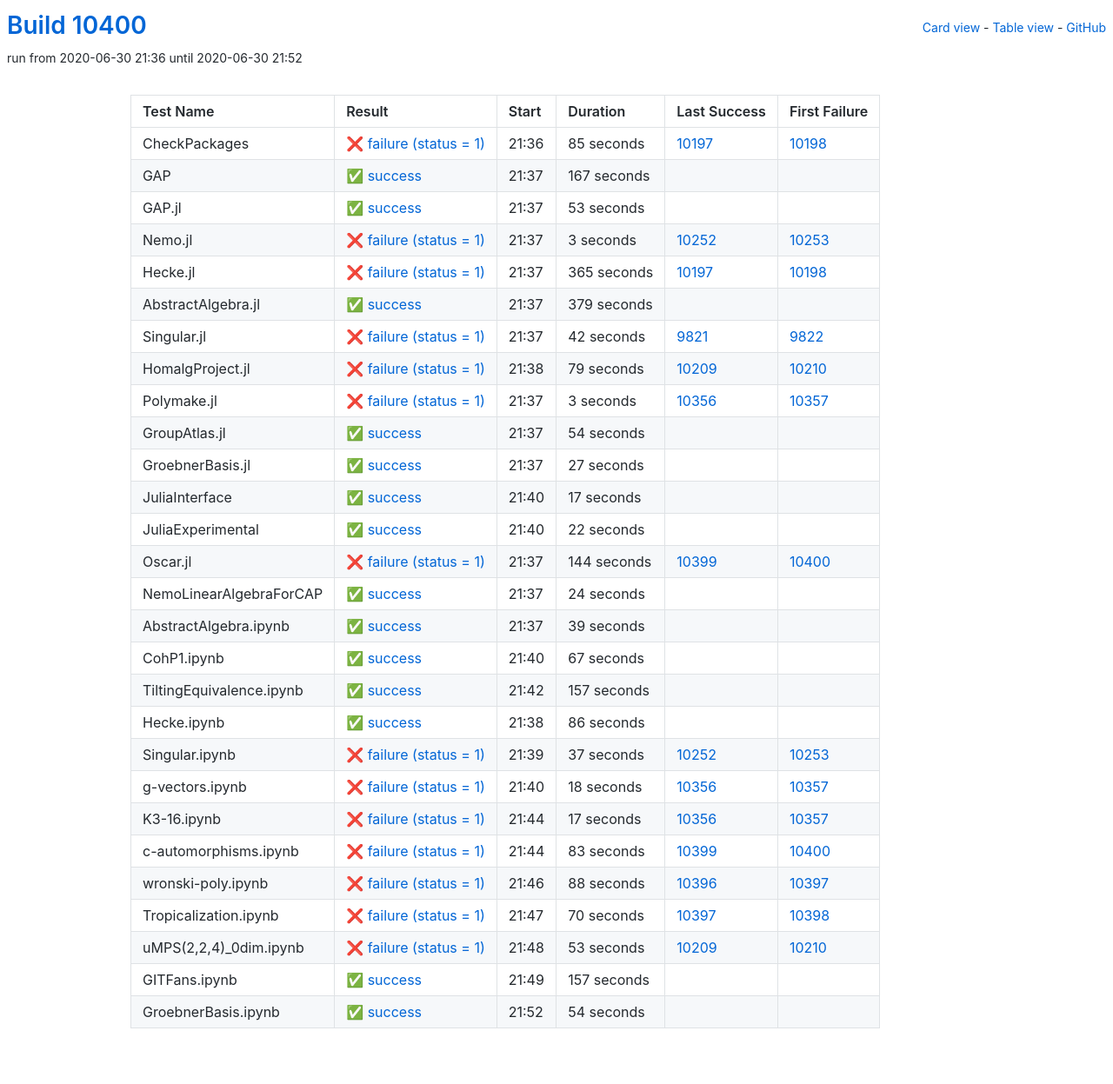
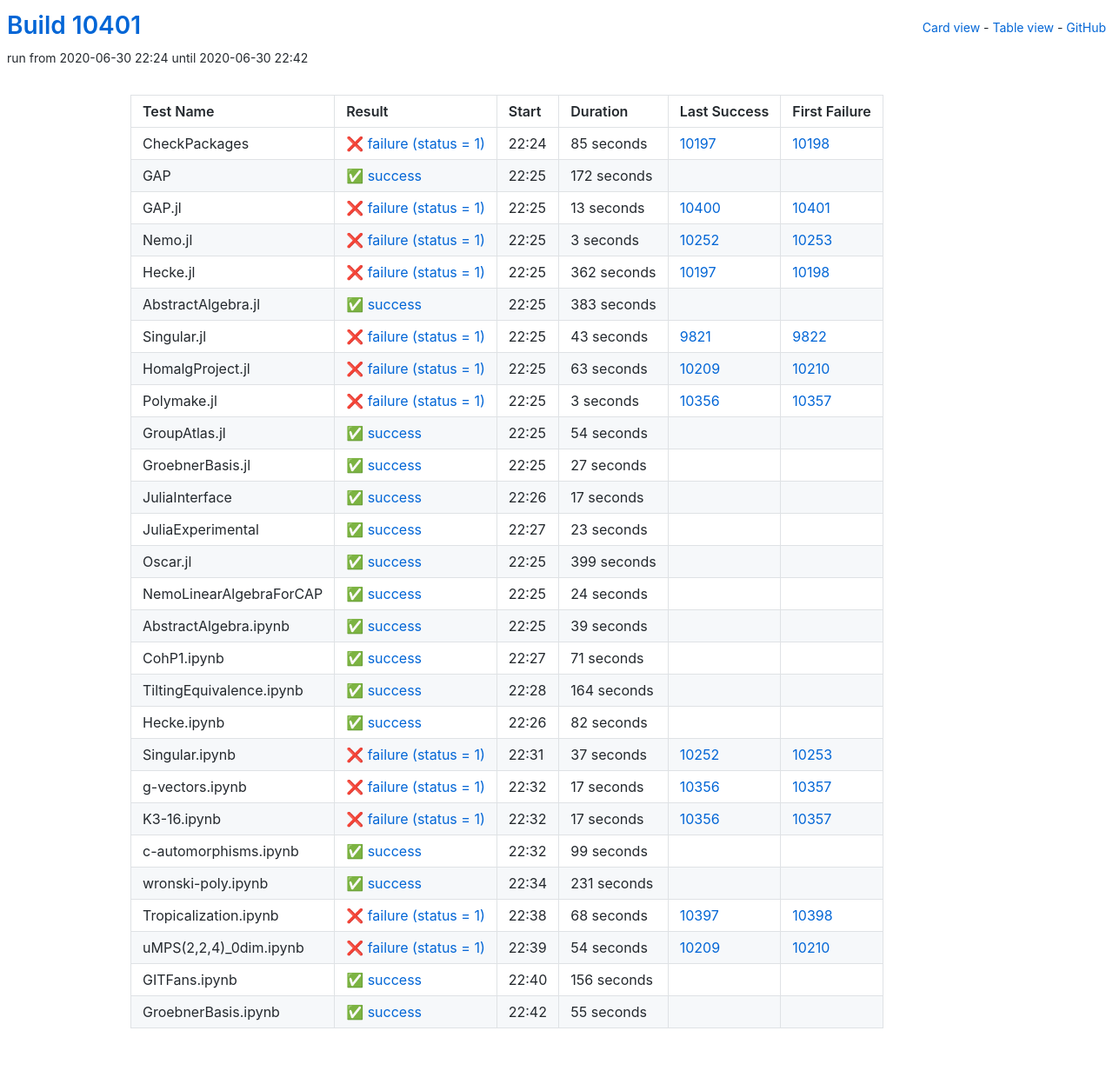
Before and after one commit to oscar-system/oscar-ci-status, a Jekyll site: the page built from table.html, in a window 1280 px wide. Shown: the whole page at 87% size. Built offline with Jekyll 4.4.1, drawn with Linux system fonts in a browser that asks for light colours.

Commit message:
Build #10401

```diff
--- a/_data/ci.yml
+++ b/_data/ci.yml
@@ -1,6 +1,6 @@
 ---
-build: 10400
-build_url: https://oscarci.mathematik.uni-kl.de/job/oscar/10400/
+build: 10401
+build_url: https://oscarci.mathematik.uni-kl.de/job/oscar/10401/
 job: oscar
 organization: oscar-system
 repo: oscar-ci-status
@@ -8,8 +8,8 @@
 tests:
 - name: CheckPackages
   id: checkpackages
-  log: https://oscarci.mathematik.uni-kl.de/job/oscar/10400/artifact/logs/build-10400/CheckPackages.log
-  start: 2020-06-30 21:36
+  log: https://oscarci.mathematik.uni-kl.de/job/oscar/10401/artifact/logs/build-10401/CheckPackages.log
+  start: 2020-06-30 22:24
   success: false
   exitcode: 1
   status: failure
@@ -20,32 +20,32 @@
   first_failure_url: https://oscarci.mathematik.uni-kl.de/job/oscar/10198/
 - name: GAP
   id: gap
-  log: https://oscarci.mathematik.uni-kl.de/job/oscar/10400/artifact/logs/build-10400/GAP.log
-  start: 2020-06-30 21:37
+  log: https://oscarci.mathematik.uni-kl.de/job/oscar/10401/artifact/logs/build-10401/GAP.log
+  start: 2020-06-30 22:25
   success: true
   exitcode: 0
   status: success
-  duration: 167
+  duration: 172
   last_success: false
   last_success_url:
   first_failure: false
   first_failure_url:
 - name: GAP.jl
   id: gap-jl
-  log: https://oscarci.mathematik.uni-kl.de/job/oscar/10400/artifact/logs/build-10400/GAP.jl.log
-  start: 2020-06-30 21:37
-  success: true
-  exitcode: 0
-  status: success
-  duration: 53
-  last_success: false
-  last_success_url:
-  first_failure: false
-  first_failure_url:
+  log: https://oscarci.mathematik.uni-kl.de/job/oscar/10401/artifact/logs/build-10401/GAP.jl.log
+  start: 2020-06-30 22:25
+  success: false
+  exitcode: 1
+  status: failure
+  duration: 13
+  last_success: 10400
+  last_success_url: https://oscarci.mathematik.uni-kl.de/job/oscar/10400/
+  first_failure: 10401
+  first_failure_url: https://oscarci.mathematik.uni-kl.de/job/oscar/10401/
 - name: Nemo.jl
   id: nemo-jl
-  log: https://oscarci.mathematik.uni-kl.de/job/oscar/10400/artifact/logs/build-10400/Nemo.jl.log
-  start: 2020-06-30 21:37
+  log: https://oscarci.mathematik.uni-kl.de/job/oscar/10401/artifact/logs/build-10401/Nemo.jl.log
+  start: 2020-06-30 22:25
   success: false
   exitcode: 1
   status: failure
@@ -56,56 +56,56 @@
   first_failure_url: https://oscarci.mathematik.uni-kl.de/job/oscar/10253/
 - name: Hecke.jl
   id: hecke-jl
-  log: https://oscarci.mathematik.uni-kl.de/job/oscar/10400/artifact/logs/build-10400/Hecke.jl.log
-  start: 2020-06-30 21:37
+  log: https://oscarci.mathematik.uni-kl.de/job/oscar/10401/artifact/logs/build-10401/Hecke.jl.log
+  start: 2020-06-30 22:25
   success: false
   exitcode: 1
   status: failure
-  duration: 365
+  duration: 362
   last_success: 10197
   last_success_url: https://oscarci.mathematik.uni-kl.de/job/oscar/10197/
   first_failure: 10198
   first_failure_url: https://oscarci.mathematik.uni-kl.de/job/oscar/10198/
 - name: AbstractAlgebra.jl
   id: abstractalgebra-jl
-  log: https://oscarci.mathematik.uni-kl.de/job/oscar/10400/artifact/logs/build-10400/AbstractAlgebra.jl.log
-  start: 2020-06-30 21:37
+  log: https://oscarci.mathematik.uni-kl.de/job/oscar/10401/artifact/logs/build-10401/AbstractAlgebra.jl.log
+  start: 2020-06-30 22:25
   success: true
   exitcode: 0
   status: success
-  duration: 379
+  duration: 383
   last_success: false
   last_success_url:
   first_failure: false
   first_failure_url:
 - name: Singular.jl
   id: singular-jl
-  log: https://oscarci.mathematik.uni-kl.de/job/oscar/10400/artifact/logs/build-10400/Singular.jl.log
-  start: 2020-06-30 21:37
+  log: https://oscarci.mathematik.uni-kl.de/job/oscar/10401/artifact/logs/build-10401/Singular.jl.log
+  start: 2020-06-30 22:25
   success: false
   exitcode: 1
   status: failure
-  duration: 42
+  duration: 43
   last_success: 9821
   last_success_url: https://oscarci.mathematik.uni-kl.de/job/oscar/9821/
   first_failure: 9822
   first_failure_url: https://oscarci.mathematik.uni-kl.de/job/oscar/9822/
 - name: HomalgProject.jl
   id: homalgproject-jl
-  log: https://oscarci.mathematik.uni-kl.de/job/oscar/10400/artifact/logs/build-10400/HomalgProject.jl.log
-  start: 2020-06-30 21:38
+  log: https://oscarci.mathematik.uni-kl.de/job/oscar/10401/artifact/logs/build-10401/HomalgProject.jl.log
+  start: 2020-06-30 22:25
   success: false
   exitcode: 1
   status: failure
-  duration: 79
+  duration: 63
   last_success: 10209
   last_success_url: https://oscarci.mathematik.uni-kl.de/job/oscar/10209/
   first_failure: 10210
   first_failure_url: https://oscarci.mathematik.uni-kl.de/job/oscar/10210/
 - name: Polymake.jl
   id: polymake-jl
-  log: https://oscarci.mathematik.uni-kl.de/job/oscar/10400/artifact/logs/build-10400/Polymake.jl.log
-  start: 2020-06-30 21:37
+  log: https://oscarci.mathematik.uni-kl.de/job/oscar/10401/artifact/logs/build-10401/Polymake.jl.log
+  start: 2020-06-30 22:25
   success: false
   exitcode: 1
   status: failure
@@ -116,8 +116,8 @@
   first_failure_url: https://oscarci.mathematik.uni-kl.de/job/oscar/10357/
 - name: GroupAtlas.jl
   id: groupatlas-jl
-  log: https://oscarci.mathematik.uni-kl.de/job/oscar/10400/artifact/logs/build-10400/GroupAtlas.jl.log
-  start: 2020-06-30 21:37
+  log: https://oscarci.mathematik.uni-kl.de/job/oscar/10401/artifact/logs/build-10401/GroupAtlas.jl.log
+  start: 2020-06-30 22:25
   success: true
   exitcode: 0
   status: success
@@ -128,8 +128,8 @@
   first_failure_url:
 - name: GroebnerBasis.jl
   id: groebnerbasis-jl
-  log: https://oscarci.mathematik.uni-kl.de/job/oscar/10400/artifact/logs/build-10400/GroebnerBasis.jl.log
-  start: 2020-06-30 21:37
+  log: https://oscarci.mathematik.uni-kl.de/job/oscar/10401/artifact/logs/build-10401/GroebnerBasis.jl.log
+  start: 2020-06-30 22:25
   success: true
   exitcode: 0
   status: success
@@ -140,8 +140,8 @@
   first_failure_url:
 - name: JuliaInterface
   id: juliainterface
-  log: https://oscarci.mathematik.uni-kl.de/job/oscar/10400/artifact/logs/build-10400/JuliaInterface.log
-  start: 2020-06-30 21:40
+  log: https://oscarci.mathematik.uni-kl.de/job/oscar/10401/artifact/logs/build-10401/JuliaInterface.log
+  start: 2020-06-30 22:26
   success: true
   exitcode: 0
   status: success
@@ -152,32 +152,32 @@
   first_failure_url:
 - name: JuliaExperimental
   id: juliaexperimental
-  log: https://oscarci.mathematik.uni-kl.de/job/oscar/10400/artifact/logs/build-10400/JuliaExperimental.log
-  start: 2020-06-30 21:40
+  log: https://oscarci.mathematik.uni-kl.de/job/oscar/10401/artifact/logs/build-10401/JuliaExperimental.log
+  start: 2020-06-30 22:27
   success: true
   exitcode: 0
   status: success
-  duration: 22
+  duration: 23
   last_success: false
   last_success_url:
   first_failure: false
   first_failure_url:
 - name: Oscar.jl
   id: oscar-jl
-  log: https://oscarci.mathematik.uni-kl.de/job/oscar/10400/artifact/logs/build-10400/Oscar.jl.log
-  start: 2020-06-30 21:37
-  success: false
-  exitcode: 1
-  status: failure
-  duration: 144
-  last_success: 10399
-  last_success_url: https://oscarci.mathematik.uni-kl.de/job/oscar/10399/
-  first_failure: 10400
-  first_failure_url: https://oscarci.mathematik.uni-kl.de/job/oscar/10400/
+  log: https://oscarci.mathematik.uni-kl.de/job/oscar/10401/artifact/logs/build-10401/Oscar.jl.log
+  start: 2020-06-30 22:25
+  success: true
+  exitcode: 0
+  status: success
+  duration: 399
+  last_success: false
+  last_success_url:
+  first_failure: false
+  first_failure_url:
 - name: NemoLinearAlgebraForCAP
   id: nemolinearalgebraforcap
-  log: https://oscarci.mathematik.uni-kl.de/job/oscar/10400/artifact/logs/build-10400/NemoLinearAlgebraForCAP.log
-  start: 2020-06-30 21:37
+  log: https://oscarci.mathematik.uni-kl.de/job/oscar/10401/artifact/logs/build-10401/NemoLinearAlgebraForCAP.log
+  start: 2020-06-30 22:25
   success: true
   exitcode: 0
   status: success
@@ -188,8 +188,8 @@
   first_failure_url:
 - name: AbstractAlgebra.ipynb
   id: abstractalgebra-ipynb
-  log: https://oscarci.mathematik.uni-kl.de/job/oscar/10400/artifact/logs/build-10400/AbstractAlgebra.ipynb.log
-  start: 2020-06-30 21:37
+  log: https://oscarci.mathematik.uni-kl.de/job/oscar/10401/artifact/logs/build-10401/AbstractAlgebra.ipynb.log
+  start: 2020-06-30 22:25
   success: true
   exitcode: 0
   status: success
@@ -200,44 +200,44 @@
   first_failure_url:
 - name: CohP1.ipynb
   id: cohp1-ipynb
-  log: https://oscarci.mathematik.uni-kl.de/job/oscar/10400/artifact/logs/build-10400/CohP1.ipynb.log
-  start: 2020-06-30 21:40
+  log: https://oscarci.mathematik.uni-kl.de/job/oscar/10401/artifact/logs/build-10401/CohP1.ipynb.log
+  start: 2020-06-30 22:27
   success: true
   exitcode: 0
   status: success
-  duration: 67
+  duration: 71
   last_success: false
   last_success_url:
   first_failure: false
   first_failure_url:
 - name: TiltingEquivalence.ipynb
   id: tiltingequivalence-ipynb
-  log: https://oscarci.mathematik.uni-kl.de/job/oscar/10400/artifact/logs/build-10400/TiltingEquivalence.ipynb.log
-  start: 2020-06-30 21:42
+  log: https://oscarci.mathematik.uni-kl.de/job/oscar/10401/artifact/logs/build-10401/TiltingEquivalence.ipynb.log
+  start: 2020-06-30 22:28
   success: true
   exitcode: 0
   status: success
-  duration: 157
+  duration: 164
   last_success: false
   last_success_url:
   first_failure: false
   first_failure_url:
 - name: Hecke.ipynb
   id: hecke-ipynb
-  log: https://oscarci.mathematik.uni-kl.de/job/oscar/10400/artifact/logs/build-10400/Hecke.ipynb.log
-  start: 2020-06-30 21:38
+  log: https://oscarci.mathematik.uni-kl.de/job/oscar/10401/artifact/logs/build-10401/Hecke.ipynb.log
+  start: 2020-06-30 22:26
   success: true
   exitcode: 0
   status: success
-  duration: 86
+  duration: 82
   last_success: false
   last_success_url:
   first_failure: false
   first_failure_url:
 - name: Singular.ipynb
   id: singular-ipynb
-  log: https://oscarci.mathematik.uni-kl.de/job/oscar/10400/artifact/logs/build-10400/Singular.ipynb.log
-  start: 2020-06-30 21:39
+  log: https://oscarci.mathematik.uni-kl.de/job/oscar/10401/artifact/logs/build-10401/Singular.ipynb.log
+  start: 2020-06-30 22:31
   success: false
   exitcode: 1
   status: failure
@@ -248,20 +248,20 @@
   first_failure_url: https://oscarci.mathematik.uni-kl.de/job/oscar/10253/
 - name: g-vectors.ipynb
   id: g-vectors-ipynb
-  log: https://oscarci.mathematik.uni-kl.de/job/oscar/10400/artifact/logs/build-10400/g-vectors.ipynb.log
-  start: 2020-06-30 21:40
+  log: https://oscarci.mathematik.uni-kl.de/job/oscar/10401/artifact/logs/build-10401/g-vectors.ipynb.log
+  start: 2020-06-30 22:32
   success: false
   exitcode: 1
   status: failure
-  duration: 18
+  duration: 17
   last_success: 10356
   last_success_url: https://oscarci.mathematik.uni-kl.de/job/oscar/10356/
   first_failure: 10357
   first_failure_url: https://oscarci.mathematik.uni-kl.de/job/oscar/10357/
 - name: K3-16.ipynb
   id: k3-16-ipynb
-  log: https://oscarci.mathematik.uni-kl.de/job/oscar/10400/artifact/logs/build-10400/K3-16.ipynb.log
-  start: 2020-06-30 21:44
+  log: https://oscarci.mathematik.uni-kl.de/job/oscar/10401/artifact/logs/build-10401/K3-16.ipynb.log
+  start: 2020-06-30 22:32
   success: false
   exitcode: 1
   status: failure
@@ -272,72 +272,72 @@
   first_failure_url: https://oscarci.mathematik.uni-kl.de/job/oscar/10357/
 - name: c-automorphisms.ipynb
   id: c-automorphisms-ipynb
-  log: https://oscarci.mathematik.uni-kl.de/job/oscar/10400/artifact/logs/build-10400/c-automorphisms.ipynb.log
-  start: 2020-06-30 21:44
+  log: https://oscarci.mathematik.uni-kl.de/job/oscar/10401/artifact/logs/build-10401/c-automorphisms.ipynb.log
+  start: 2020-06-30 22:32
+  success: true
+  exitcode: 0
+  status: success
+  duration: 99
+  last_success: false
+  last_success_url:
+  first_failure: false
+  first_failure_url:
+- name: wronski-poly.ipynb
+  id: wronski-poly-ipynb
+  log: https://oscarci.mathematik.uni-kl.de/job/oscar/10401/artifact/logs/build-10401/wronski-poly.ipynb.log
+  start: 2020-06-30 22:34
+  success: true
+  exitcode: 0
+  status: success
+  duration: 231
+  last_success: false
+  last_success_url:
+  first_failure: false
+  first_failure_url:
+- name: Tropicalization.ipynb
+  id: tropicalization-ipynb
+  log: https://oscarci.mathematik.uni-kl.de/job/oscar/10401/artifact/logs/build-10401/Tropicalization.ipynb.log
+  start: 2020-06-30 22:38
   success: false
   exitcode: 1
   status: failure
-  duration: 83
-  last_success: 10399
-  last_success_url: https://oscarci.mathematik.uni-kl.de/job/oscar/10399/
-  first_failure: 10400
-  first_failure_url: https://oscarci.mathematik.uni-kl.de/job/oscar/10400/
-- name: wronski-poly.ipynb
-  id: wronski-poly-ipynb
-  log: https://oscarci.mathematik.uni-kl.de/job/oscar/10400/artifact/logs/build-10400/wronski-poly.ipynb.log
-  start: 2020-06-30 21:46
-  success: false
-  exitcode: 1
-  status: failure
-  duration: 88
-  last_success: 10396
-  last_success_url: https://oscarci.mathematik.uni-kl.de/job/oscar/10396/
-  first_failure: 10397
-  first_failure_url: https://oscarci.mathematik.uni-kl.de/job/oscar/10397/
-- name: Tropicalization.ipynb
-  id: tropicalization-ipynb
-  log: https://oscarci.mathematik.uni-kl.de/job/oscar/10400/artifact/logs/build-10400/Tropicalization.ipynb.log
-  start: 2020-06-30 21:47
-  success: false
-  exitcode: 1
-  status: failure
-  duration: 70
+  duration: 68
   last_success: 10397
   last_success_url: https://oscarci.mathematik.uni-kl.de/job/oscar/10397/
   first_failure: 10398
   first_failure_url: https://oscarci.mathematik.uni-kl.de/job/oscar/10398/
 - name: uMPS(2,2,4)_0dim.ipynb
   id: umps-2-2-4-0dim-ipynb
-  log: https://oscarci.mathematik.uni-kl.de/job/oscar/10400/artifact/logs/build-10400/uMPS-2-2-4-_0dim.ipynb.log
-  start: 2020-06-30 21:48
+  log: https://oscarci.mathematik.uni-kl.de/job/oscar/10401/artifact/logs/build-10401/uMPS-2-2-4-_0dim.ipynb.log
+  start: 2020-06-30 22:39
   success: false
   exitcode: 1
   status: failure
-  duration: 53
+  duration: 54
   last_success: 10209
   last_success_url: https://oscarci.mathematik.uni-kl.de/job/oscar/10209/
   first_failure: 10210
   first_failure_url: https://oscarci.mathematik.uni-kl.de/job/oscar/10210/
 - name: GITFans.ipynb
   id: gitfans-ipynb
-  log: https://oscarci.mathematik.uni-kl.de/job/oscar/10400/artifact/logs/build-10400/GITFans.ipynb.log
-  start: 2020-06-30 21:49
+  log: https://oscarci.mathematik.uni-kl.de/job/oscar/10401/artifact/logs/build-10401/GITFans.ipynb.log
+  start: 2020-06-30 22:40
   success: true
   exitcode: 0
   status: success
-  duration: 157
+  duration: 156
   last_success: false
   last_success_url:
   first_failure: false
   first_failure_url:
 - name: GroebnerBasis.ipynb
   id: groebnerbasis-ipynb
-  log: https://oscarci.mathematik.uni-kl.de/job/oscar/10400/artifact/logs/build-10400/GroebnerBasis.ipynb.log
-  start: 2020-06-30 21:52
+  log: https://oscarci.mathematik.uni-kl.de/job/oscar/10401/artifact/logs/build-10401/GroebnerBasis.ipynb.log
+  start: 2020-06-30 22:42
   success: true
   exitcode: 0
   status: success
-  duration: 54
+  duration: 55
   last_success: false
   last_success_url:
   first_failure: false
```
Also changed, not shown: README.md.
